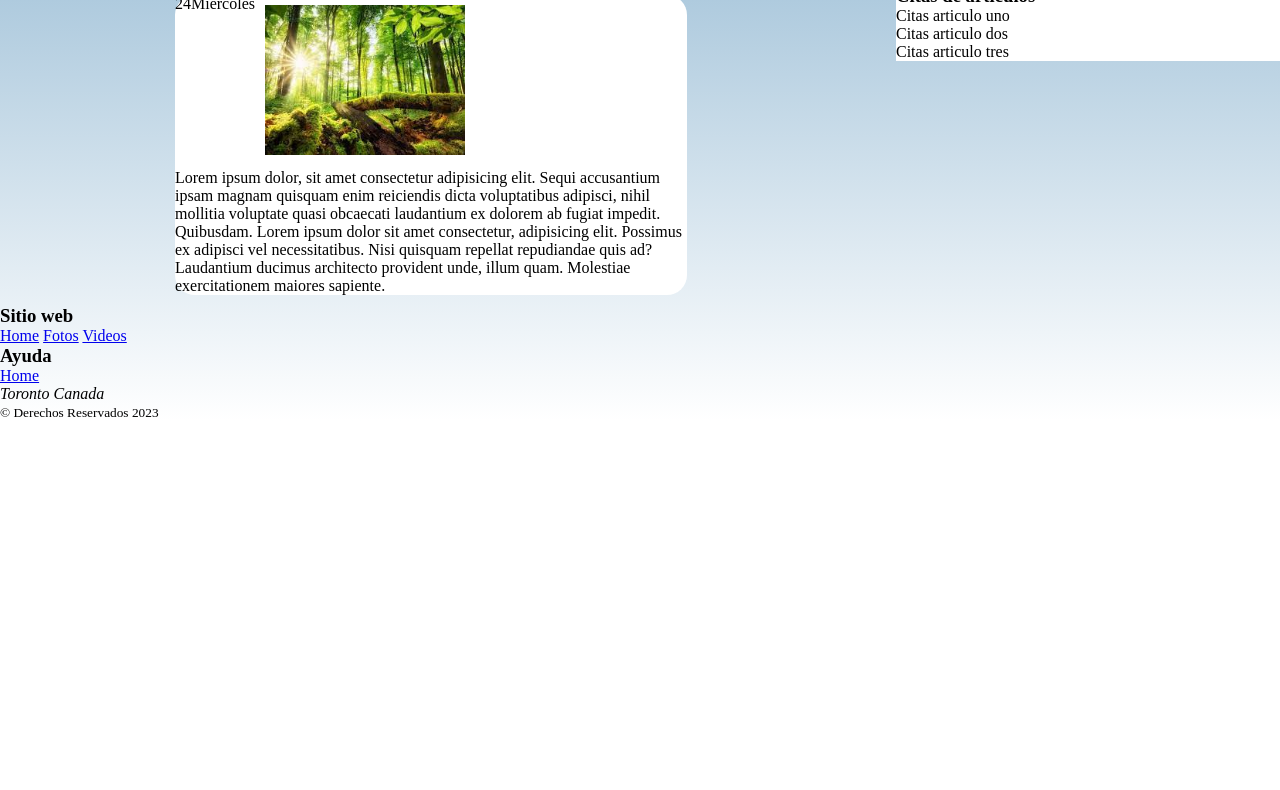
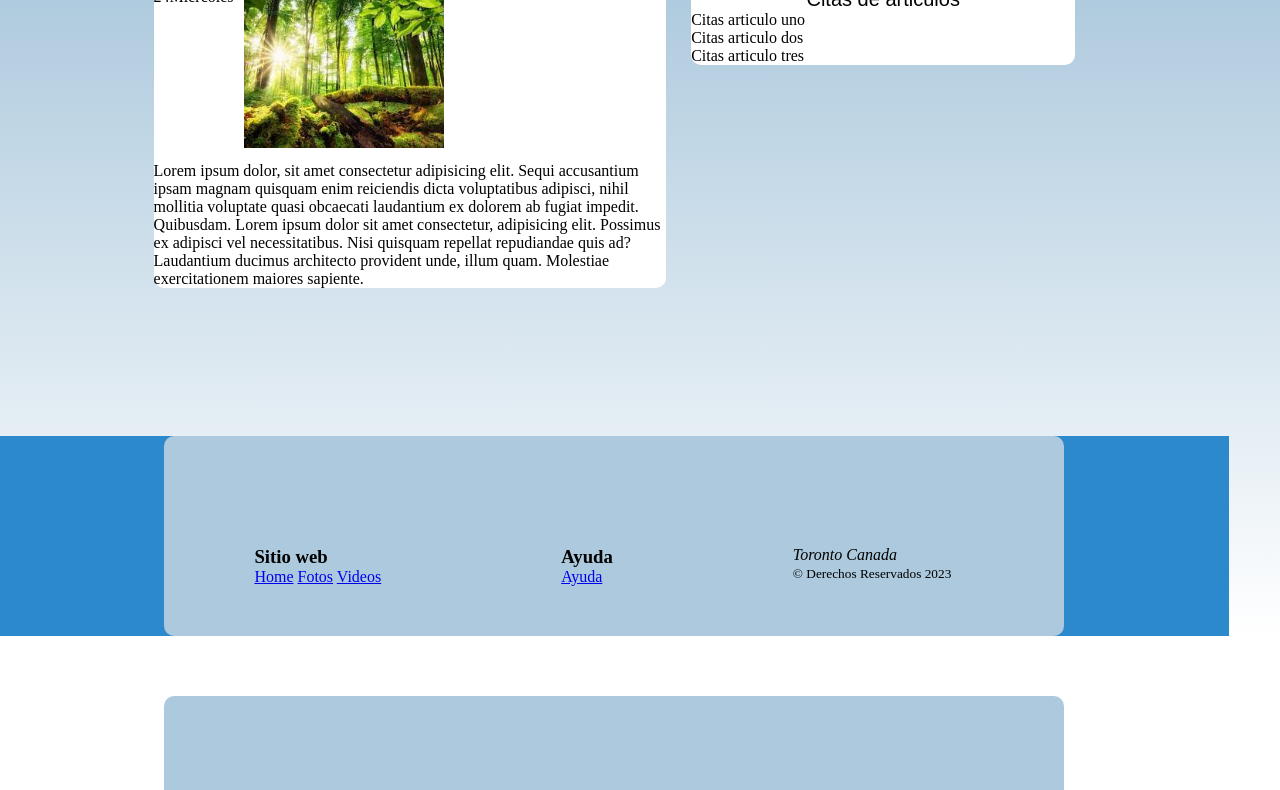
Before and after one commit to wdavidlbello/exercise, a plain HTML site: page index.html in a window 1280 px wide. Shown: the part 258-1048 px from the top of the page. Before the commit the page ends 800 px from the top, so only its background shows below. Drawn offline with Linux system fonts and the light colour scheme.

Commit message:
footer formating

```diff
--- a/index.html
+++ b/index.html
@@ -30,8 +30,8 @@
     <div id="parteprincipal">
         <section id="primeraseccion">
             <div id="fecha">
-                <p id="dia">24</p>
-                <p id="diadesemana">Miercoles</p>
+                <p class="fechapub" id="dia">24</p>
+                <p class="fechapub" id="diadesemana">Miercoles</p>
             </div>
             <figure>
                 <img src="bosque.jpeg" alt="Bosque" width="200px">
@@ -54,19 +54,19 @@
         <div class="recuperar"></div>
         <footer>
             <div>
-                <section>
+                <section class="footerelement" id="primeracolum">
                     <h3>Sitio web</h3>
                     <a href="index.html">Home</a>
                     <a href="fotos.html">Fotos</a>
                     <a href="videos.html">Videos</a>
 
                 </section>
-                <section>
+                <section class="footerelement" id="segundacolum">
                     <h3>Ayuda</h3>
-                    <a href="contactos.html">Home</a>
+                    <a href="contactos.html">Ayuda</a>
 
                 </section>
-                <section>
+                <section class="footerelement" id="terceracolum">
                     <address> Toronto Canada</address>
                     <small>&copy; Derechos Reservados 2023</small>
 
--- a/styles.css
+++ b/styles.css
@@ -14,7 +14,7 @@
 #cabecera > div {
     width: 960px;
     height: 150px;
-    margin: 0px auto;
+    margin: 20px auto;
 }
 
 #cabecera h1 {
@@ -22,11 +22,14 @@
     color: aliceblue;
 }
 
-/*FIN DEL HEADER*/
-/*-----------------------------*/
+/*
+--------------
+FIN DEL HEADER
+--------------
+*/
 #menudenav {
     width: 96%;
-    height: 40px;
+    height: 30px;
 
 
     background-color: #acc9dd;
@@ -44,7 +47,7 @@
     margin: 0px auto;
     padding: 5px 20px 0px 0px;
 
-    font:30px Verdana;
+    font:21px Verdana;
     list-style: none;
 
 }
@@ -59,7 +62,11 @@
 .recuperar {
     clear: both;
 }
-
+/*
+------------
+FIN DEL MENU
+------------
+*/
 #parteprincipal {
     background: -webkit-linear-gradient(top, #acc9dd, #ffffff)
 }
@@ -68,9 +75,9 @@
     display: relative;
     float: left;
     width: 40%;
-    margin: 10px 5px 10px 175px;
+    margin: 1% 1% 10% 12%;
 
-    border-radius: 20px;
+    border-radius: 10px;
 
 
     background-color: #ffffff;
@@ -89,10 +96,42 @@
 }
 #fecha {
     display: absolute;
+    top: -20px;
+    left: -50px;
 }
+
+
 #primeraside {
-    float: right;
+    float: left;
     width: 30%;
+    margin: 1% 16% 10% 1%;
 
     background-color: #ffffff;
+    border-radius: 10px;
 }
+
+#primeraside h3 {
+    font: 20px bold Georgia,sans-serif;
+    text-align: center;
+}
+
+.footerelement {
+    float: left;
+    margin: 20px auto;
+    padding: 10%;
+
+}
+
+footer {
+    width: 96%;
+
+    background-color: #2c89cc;
+}
+
+footer div {
+    width: 900px;
+    height: 200px;
+    margin: 20px auto;
+    background-color: #acc9dd;
+    border-radius: 10px;
+}
```
